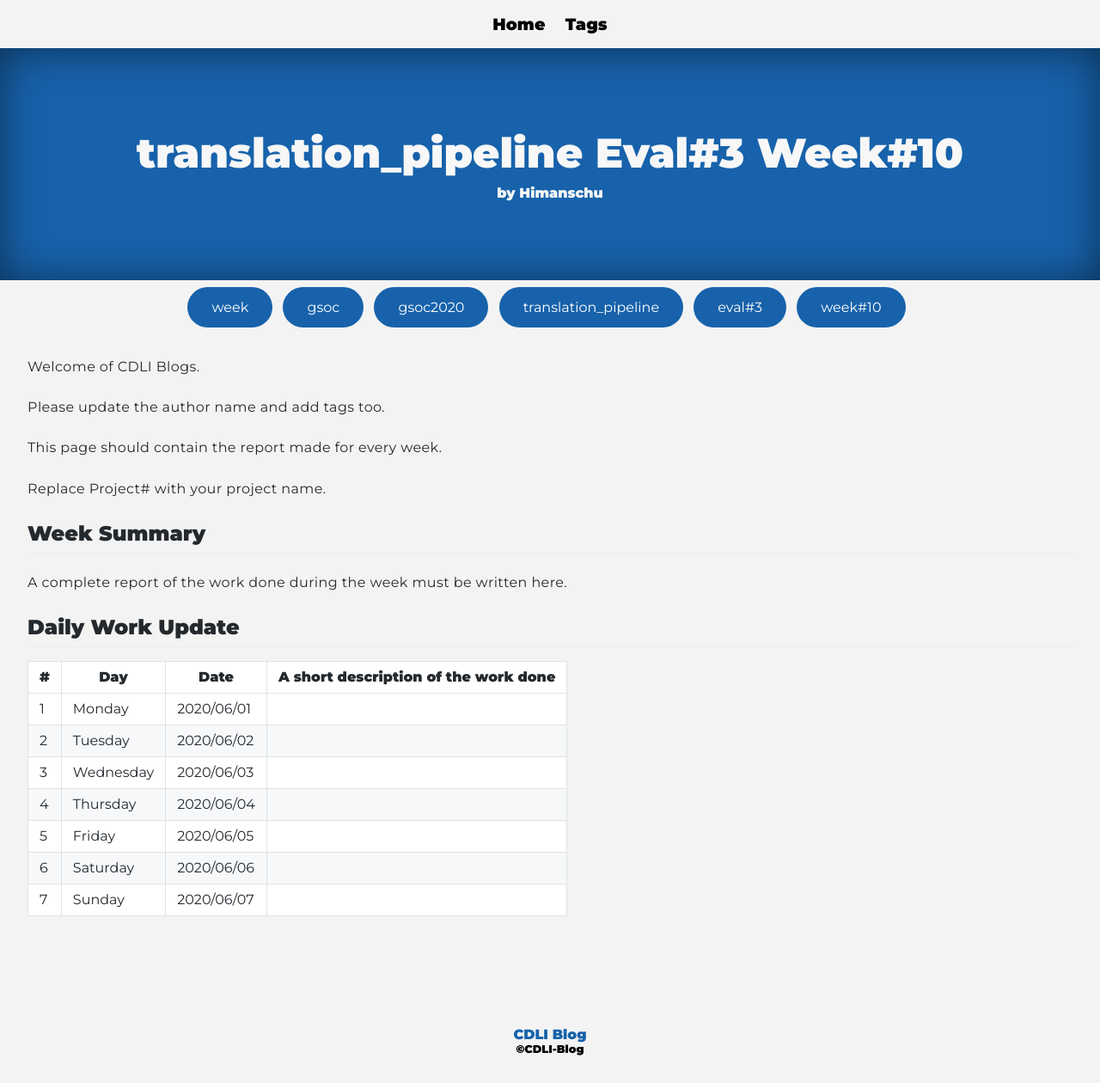
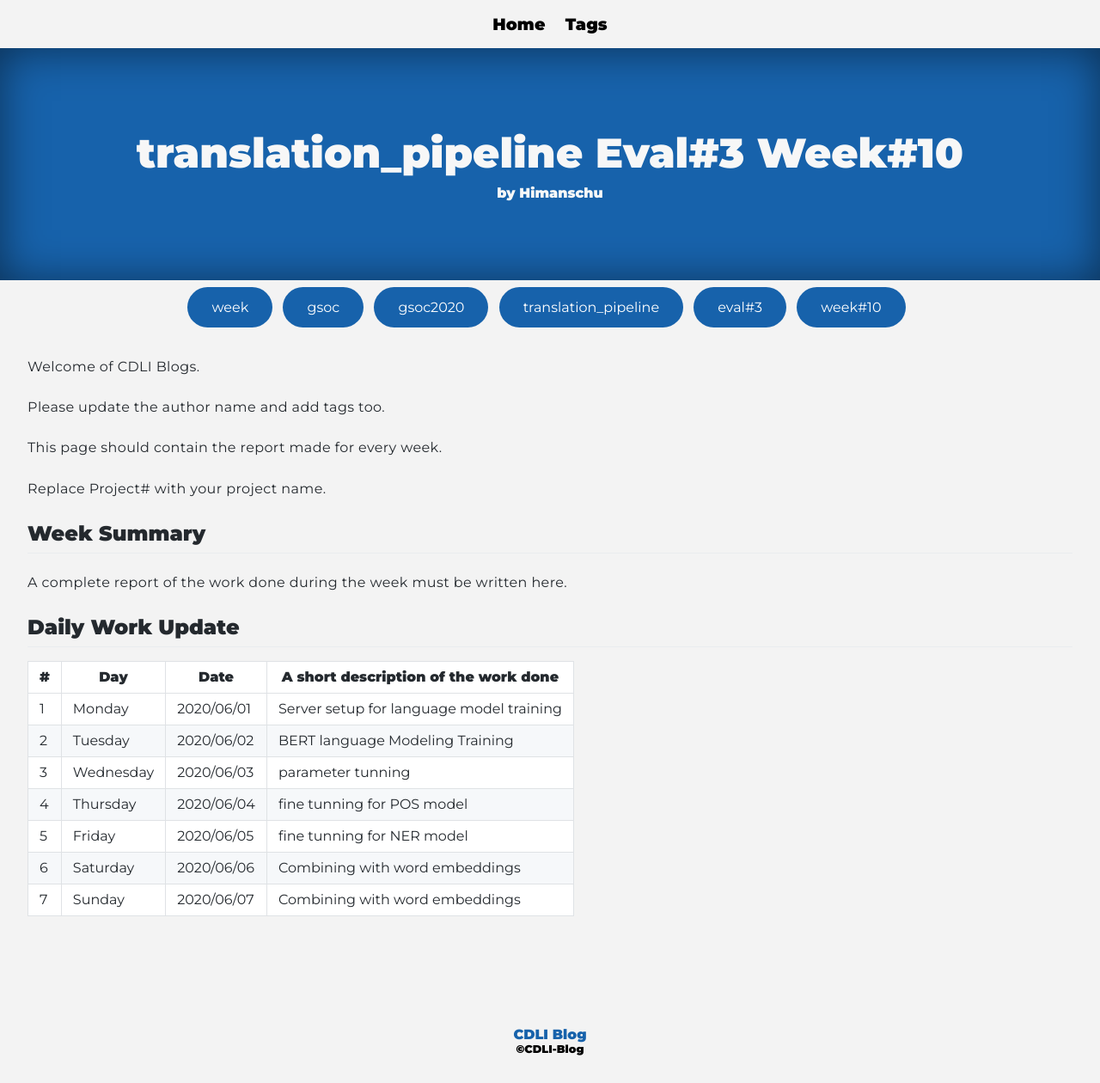
Before and after one commit to cdli-gh/blog, a Jekyll site: the page built from _blog/gsoc20/translation_pipeline/posts/12_week10.md, in a window 1280 px wide. Shown: the whole page at 86% size. Built offline with Jekyll 4.4.1, drawn with Linux system fonts in a browser that asks for light colours; Markdown is read by kramdown in place of the engine named in the settings.

Commit message:
Update 12_week10.md

```diff
--- a/_blog/gsoc20/translation_pipeline/posts/12_week10.md
+++ b/_blog/gsoc20/translation_pipeline/posts/12_week10.md
@@ -21,10 +21,10 @@
 
 |\#|Day|Date|A short description of the work done|
 |---	|---	|---	|---	|
-|1   	| Monday 	|   2020/06/01	|   	|
-|2   	| Tuesday  	|   2020/06/02	|   	|
-|3   	| Wednesday  	|  2020/06/03 	|   	|
-|4   	| Thursday  	|   2020/06/04	|   	|
-|5   	| Friday  	|   2020/06/05	|   	|
-|6   	| Saturday  	|   2020/06/06	|   	|
-|7   	| Sunday  	|   2020/06/07	|   	|
+|1   	| Monday 	|   2020/06/01	|  Server setup for language model training |
+|2   	| Tuesday  	|   2020/06/02	|   BERT language Modeling	Training	|
+|3   	| Wednesday  	|  2020/06/03 	|   parameter tunning	|
+|4   	| Thursday  	|   2020/06/04	|   fine tunning for POS model	|
+|5   	| Friday  	|   2020/06/05	|  fine tunning for NER model 	|
+|6   	| Saturday  	|   2020/06/06	|  Combining with word embeddings 	|
+|7   	| Sunday  	|   2020/06/07	|  Combining with word embeddings 	|
```
